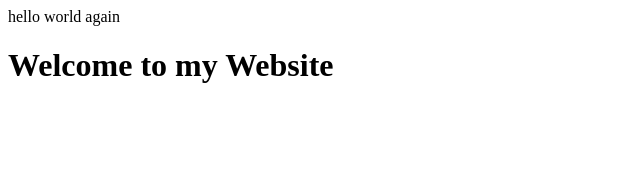
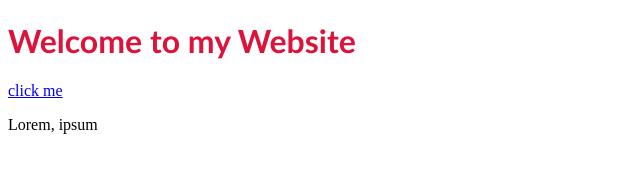
Before and after one commit to Mads013/Mads013.github.io, a plain HTML site: page index.html in a window 1280 px wide. Shown: the whole page, without its empty margins (0-640 px from the left). Drawn offline with Linux system fonts and the light colour scheme.

Commit message:
Added gitnore file

```diff
--- a/index.html
+++ b/index.html
@@ -4,10 +4,21 @@
     <meta charset="UTF-8">
     <meta name="viewport" content="width=device-width, initial-scale=1.0">
     <title>Madi's Website</title>
+    <style>
+h1 {
+color:crimson;
+font-family:'Trebuchet MS', 'Lucida Sans Unicode', 'Lucida Grande', 'Lucida Sans', Arial, sans-serif;
+
+}
+
+
+    </style>
 </head>
 <body>
-    hello world again
     <h1>Welcome to my Website</h1>
+    <a href="http://google.com">click me</a>
 
 </body>
+<p>Lorem, ipsum <a href="htt://google.com" target="_blank"
+
 </html>
```
Also changed, not shown: 1 other file.
